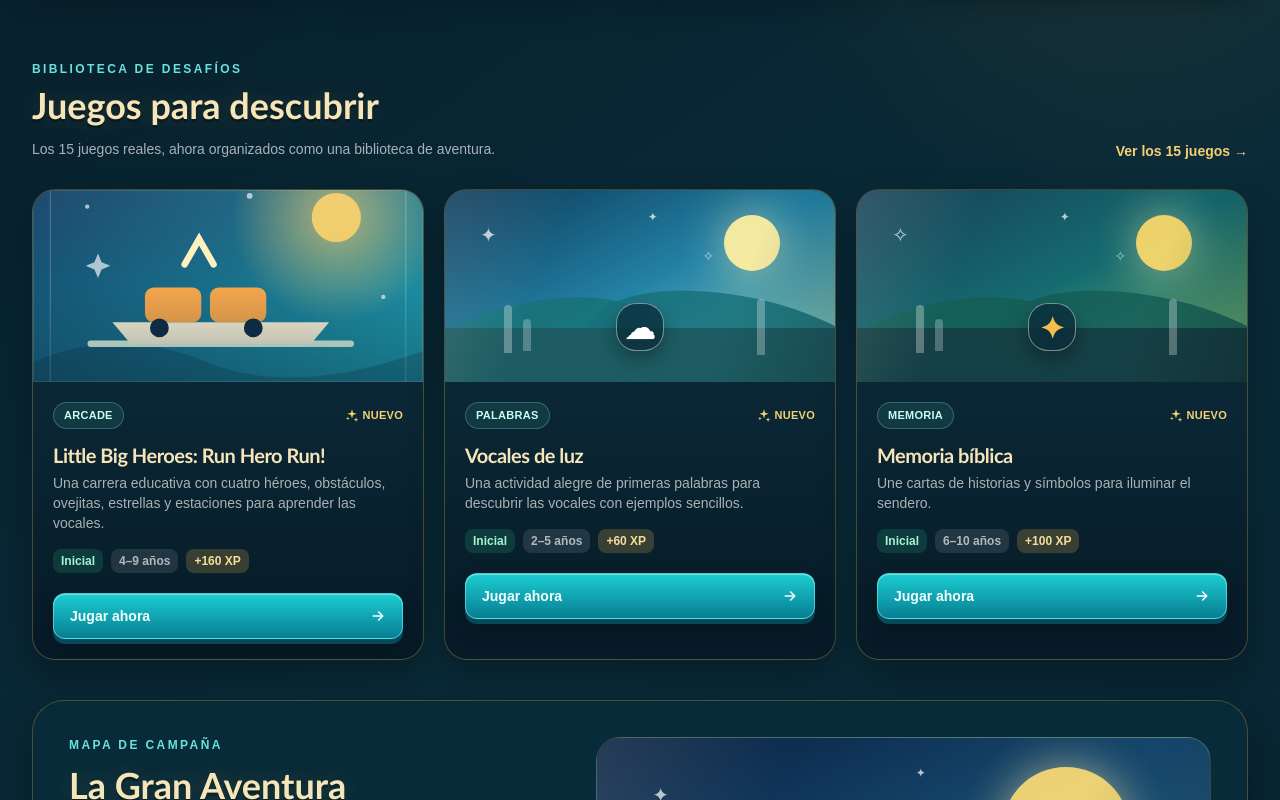
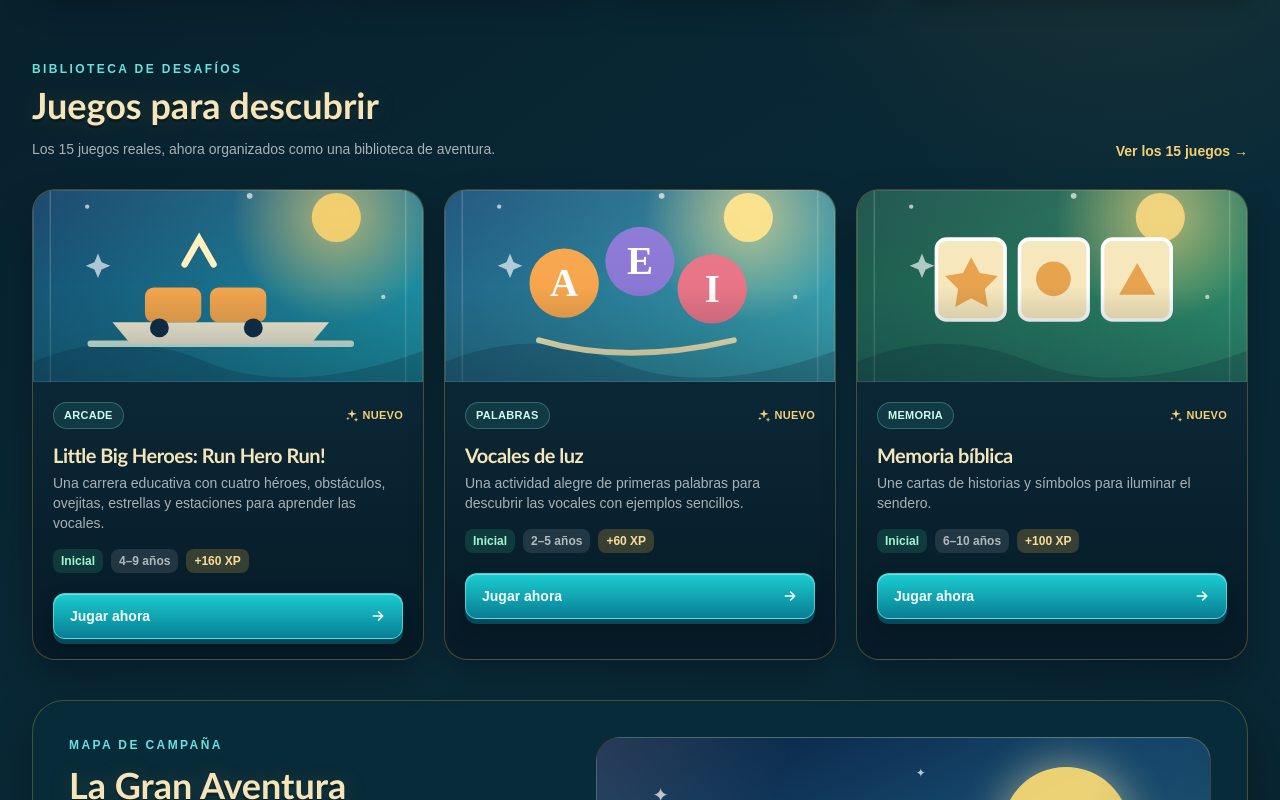
Before and after one commit to edwjacpinros2012-dev/aventura-vida-biblia, a Next.js app: page / in a window 1280 px wide. Shown: the part 918-1718 px from the top of the page. Built offline with nearby package versions, Linux system fonts and the light colour scheme; no server answers; the database is empty.

Commit message:
Fix individual cover mapping for all 15 games

```diff
--- a/components/game-cover.tsx
+++ b/components/game-cover.tsx
@@ -19,13 +19,23 @@ const scenes: Record<CoverTheme, Scene> = {
   garden: { sky: "from-[#194e50] via-[#398b68] to-[#abd06d]", glow: "bg-[#fee27b]", mountain: "bg-[#32805d]", ground: "bg-[#175641]", landmark: "✦", landmarkTone: "text-[#fff1a7]", sparkles: "❋" },
 };
 
-const individualCovers = new Set([
-  "little-big-heroes", "vocales-de-luz", "memoria-biblica", "preguntas-biblicas",
-  "recolector-de-luz", "guardianes-del-jardin", "el-camino-del-rio", "mapa-de-estrellas",
-  "laberinto-biblico", "sopa-de-letras-biblica", "colorear-biblico",
-  "historias-biblicas-interactivas", "iq-biblico", "aprende-el-versiculo",
-  "rompecabezas-biblico",
-]);
+const individualCovers: Record<string, string> = {
+  "little-big-heroes": "little-big-heroes",
+  "vowel-light": "vocales-de-luz",
+  "memory-bible": "memoria-biblica",
+  "quiz-adventure": "preguntas-biblicas",
+  "light-collector": "recolector-de-luz",
+  "garden-helpers": "guardianes-del-jardin",
+  "river-path": "el-camino-del-rio",
+  "star-map": "mapa-de-estrellas",
+  "bible-maze": "laberinto-biblico",
+  "word-search-bible": "sopa-de-letras-biblica",
+  "coloring-bible": "colorear-biblico",
+  "stories-bible": "historias-biblicas-interactivas",
+  "iq-bible": "iq-biblico",
+  "verse-learn": "aprende-el-versiculo",
+  "puzzle-bible": "rompecabezas-biblico",
+};
 
 /**
  * Usa una ilustración vectorial original por juego y conserva una escena CSS
@@ -43,13 +53,13 @@ export function GameCover({
   large?: boolean;
 }) {
   const scene = scenes[theme];
-  const hasIndividualCover = gameId ? individualCovers.has(gameId) : false;
+  const coverAsset = gameId ? individualCovers[gameId] : undefined;
 
-  if (hasIndividualCover && gameId) {
+  if (coverAsset) {
     return (
       <div
         className={`relative isolate overflow-hidden bg-gradient-to-br ${scene.sky} ${className}`}
-        style={{ backgroundImage: `url("/assets/game-covers/${gameId}.svg")`, backgroundSize: "cover", backgroundPosition: "center" }}
+        style={{ backgroundImage: `url("/assets/game-covers/${coverAsset}.svg")`, backgroundSize: "cover", backgroundPosition: "center" }}
         aria-hidden="true"
       >
         <span className="absolute inset-0 bg-gradient-to-t from-[#071b2c]/35 via-transparent to-white/5" />
```
